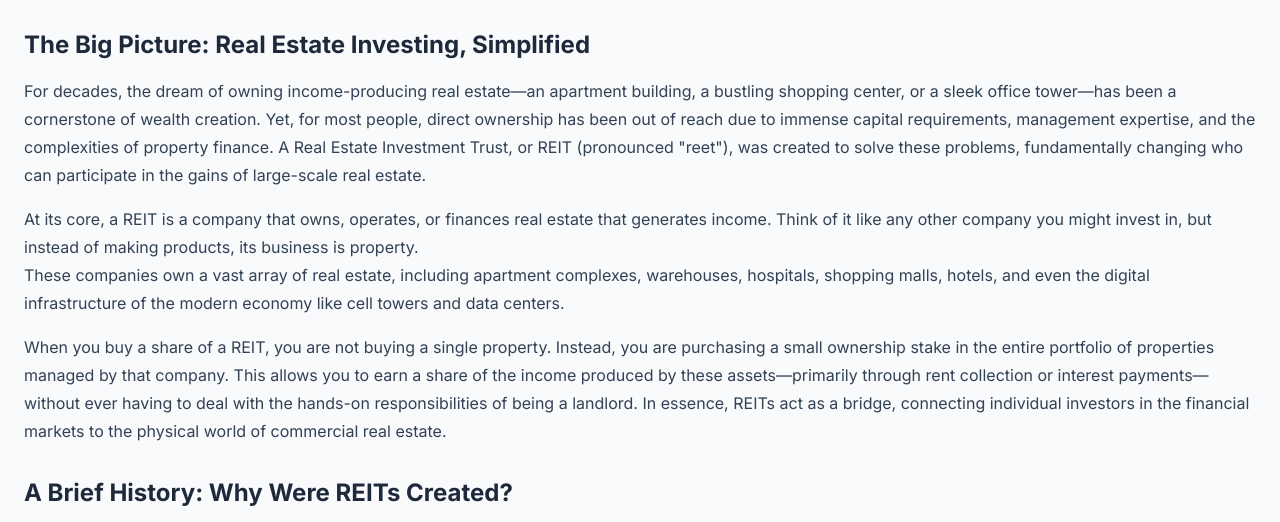
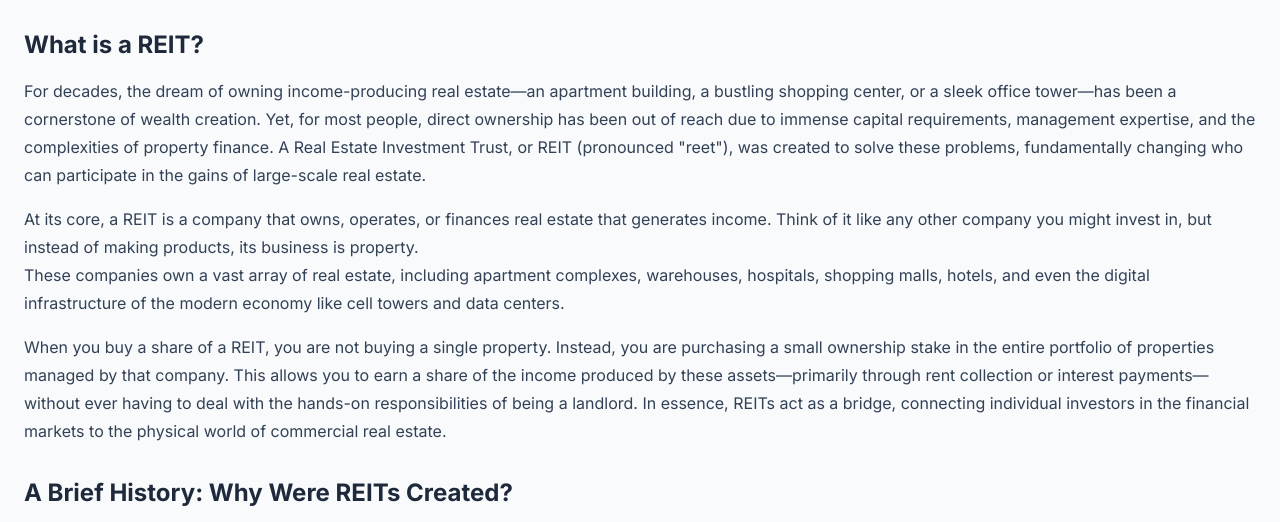
Before and after one commit to yyyprojects/reit3, a plain HTML site: page index.html in a window 1280 px wide. Shown: the part 234-756 px from the top of the page. Drawn offline with nearby package versions, Linux system fonts and the light colour scheme.

Commit message:
Update index.html

```diff
--- a/index.html
+++ b/index.html
@@ -116,7 +116,7 @@
                     <p class="section-subtitle">An elegant solution designed to give everyone access to the income and growth potential of large-scale real estate.</p>
                 </div>
 
-                <h3>The Big Picture: Real Estate Investing, Simplified</h3>
+                <h3>What is a REIT?</h3>
                 <p>For decades, the dream of owning income-producing real estate—an apartment building, a bustling shopping center, or a sleek office tower—has been a cornerstone of wealth creation. Yet, for most people, direct ownership has been out of reach due to immense capital requirements, management expertise, and the complexities of property finance. A Real Estate Investment Trust, or REIT (pronounced "reet"), was created to solve these problems, fundamentally changing who can participate in the gains of large-scale real estate.</p>
                 <p>At its core, a REIT is a company that owns, operates, or finances real estate that generates income. Think of it like any other company you might invest in, but instead of making products, its business is property.<br>These companies own a vast array of real estate, including apartment complexes, warehouses, hospitals, shopping malls, hotels, and even the digital infrastructure of the modern economy like cell towers and data centers.</p>
                 <p>When you buy a share of a REIT, you are not buying a single property. Instead, you are purchasing a small ownership stake in the entire portfolio of properties managed by that company. This allows you to earn a share of the income produced by these assets—primarily through rent collection or interest payments—without ever having to deal with the hands-on responsibilities of being a landlord. In essence, REITs act as a bridge, connecting individual investors in the financial markets to the physical world of commercial real estate.</p>
```
